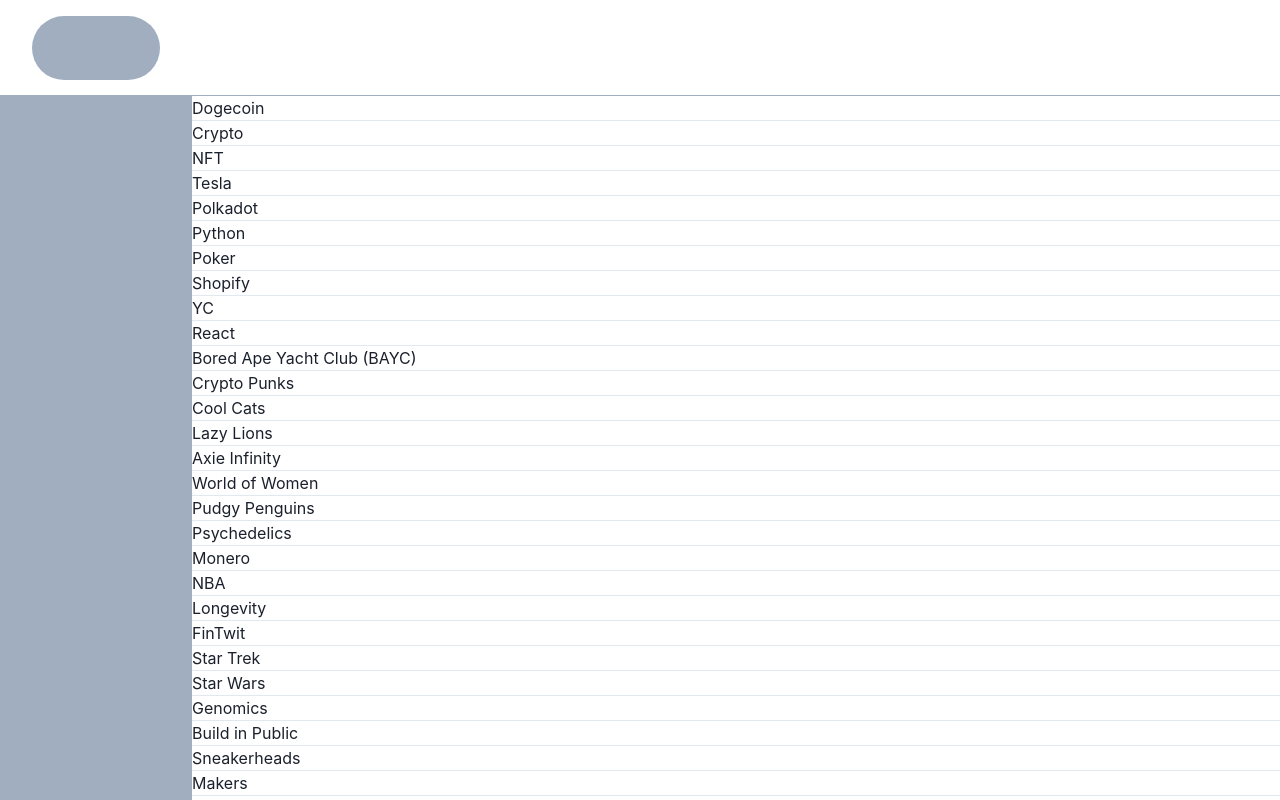
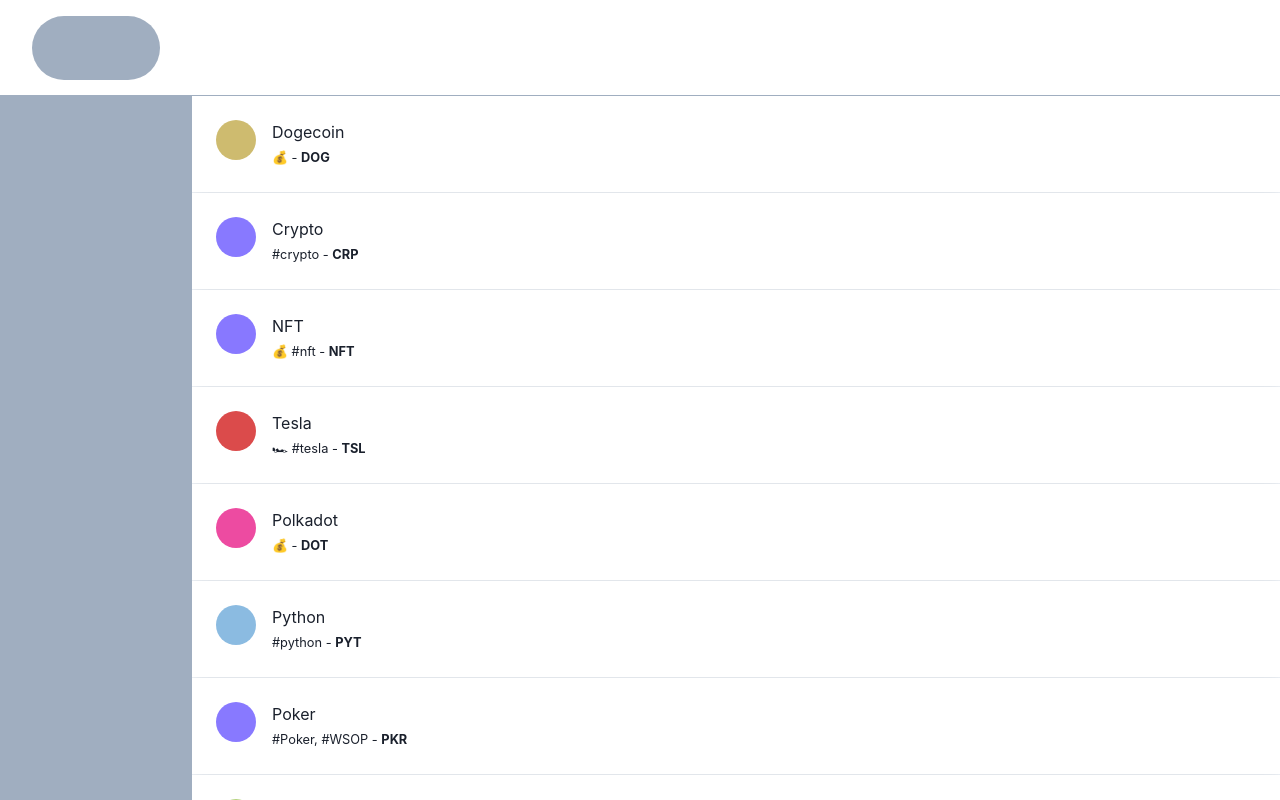
Before and after one commit to ArthurianX/hive-one-search, a Next.js app: page / in a window 1280 px wide. Built offline with nearby package versions, Linux system fonts and the light colour scheme.

Commit message:
Users progress.

```diff
--- /dev/null
+++ b/components/molecules/user/index.tsx
@@ -0,0 +1,36 @@
+import { Box, Divider, SkeletonCircle, SkeletonText } from '@chakra-ui/react';
+import { HiveSearchEntity } from '../../../pages/api/users.interface';
+
+const User = ({ user }: { user: HiveSearchEntity }) => {
+    // NOTE: Maybe this could have been split better in the atomic design ideology.
+    return (
+        <>
+            <Box
+                padding="6"
+                boxShadow="lg"
+                bg="white"
+                style={{ display: 'flex', flexDirection: 'row' }}
+            >
+                <div>
+                    <SkeletonCircle
+                        size="10"
+                        startColor={user.themeColor.hex}
+                        endColor={user.themeColor.hex}
+                    >
+                        {user.category!.length > 0 && user.category![0].emoji}
+                    </SkeletonCircle>
+                </div>
+                <div style={{ width: '90%', marginLeft: '1rem' }}>
+                    {user.name} <br />
+                    <small>
+                        {user.category!.length > 0 && user.category![0].emoji}{' '}
+                        {user.seedPhrase} - <strong>{user.symbol}</strong>
+                    </small>
+                </div>
+            </Box>
+            <Divider />
+        </>
+    );
+};
+
+export default User;
--- a/pages/index.tsx
+++ b/pages/index.tsx
@@ -5,12 +5,19 @@
 import { HiveSearchEntity, HiveUsers } from './api/users.interface';
 import fetchUsers from '../services/fetch-users';
 import SkeletonNoUsers from '../components/molecules/no-users';
+import User from '../components/molecules/user';
 
 const Home: NextPage = () => {
     const [users, setUsers] = useState<HiveUsers>();
+    const [filteredUsers, setFilteredUsers] = useState<Partial<HiveUsers>>();
 
     useEffect(() => {
-        fetchUsers().then((users) => setUsers(users));
+        fetchUsers().then((users) => {
+            setUsers(users);
+            // Set filtered users as well to the same result, not real world, but for ease of use.
+            setFilteredUsers(users);
+            console.log(users);
+        });
     }, []);
 
     return (
@@ -28,17 +35,14 @@
                 <div className={styles.sidebar}></div>
                 <div className={styles.users}>
                     {/* Probably these lines should have been in a organism / template  */}
-                    {!users! && <SkeletonNoUsers />}
+                    {!filteredUsers! && <SkeletonNoUsers />}
 
-                    {users! &&
-                        Object.values(users).map((user: HiveSearchEntity) => {
-                            return (
-                                <div key={user.idString}>
-                                    <h2>{user.name}</h2>
-                                    <hr />
-                                </div>
-                            );
-                        })}
+                    {filteredUsers! &&
+                        Object.values(filteredUsers).map(
+                            (user: HiveSearchEntity) => {
+                                return <User user={user} />;
+                            },
+                        )}
                 </div>
             </main>
         </div>
--- a/styles/index.module.scss
+++ b/styles/index.module.scss
@@ -38,5 +38,5 @@
   flex: 1;
   flex-direction: column;
   overflow: auto;
-  height: calc(100vh - 6rem); // NOTE: This is hacky, don't have time now to find a different way.
+  height: calc(100vh - 6rem); // NOTE: This is a bit hacky, don't have time now to find a different way.
 }
```
